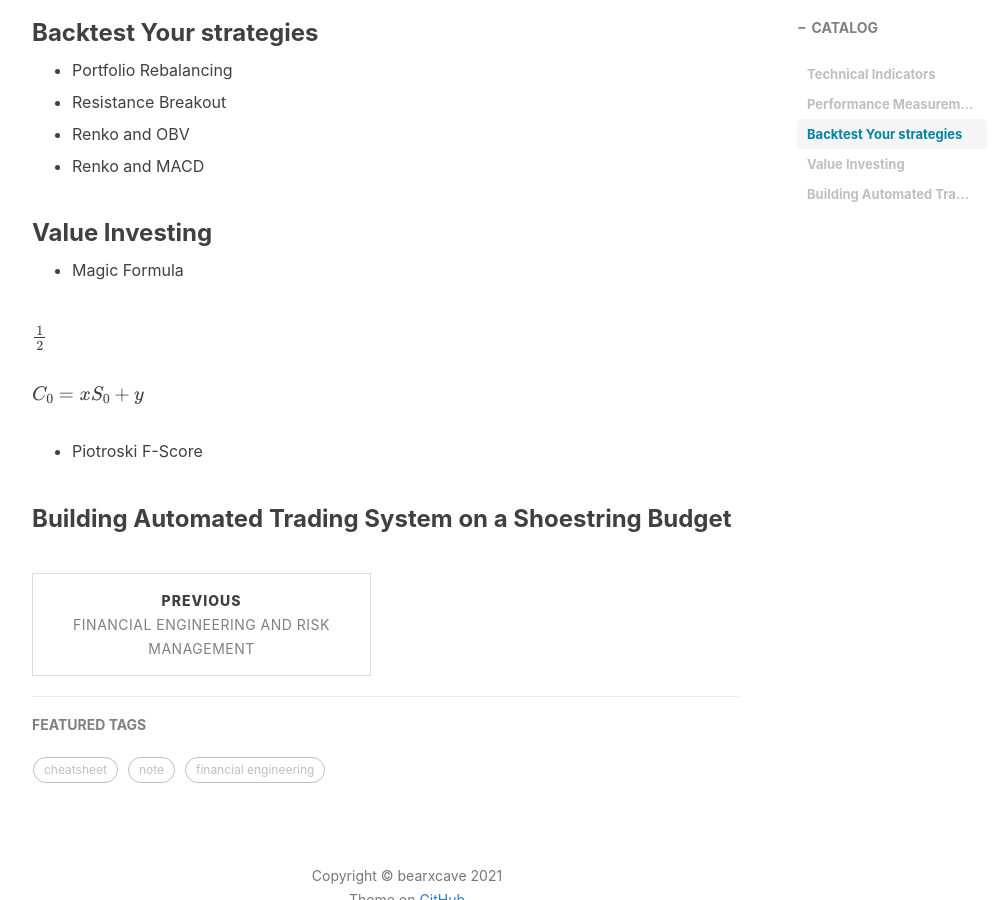
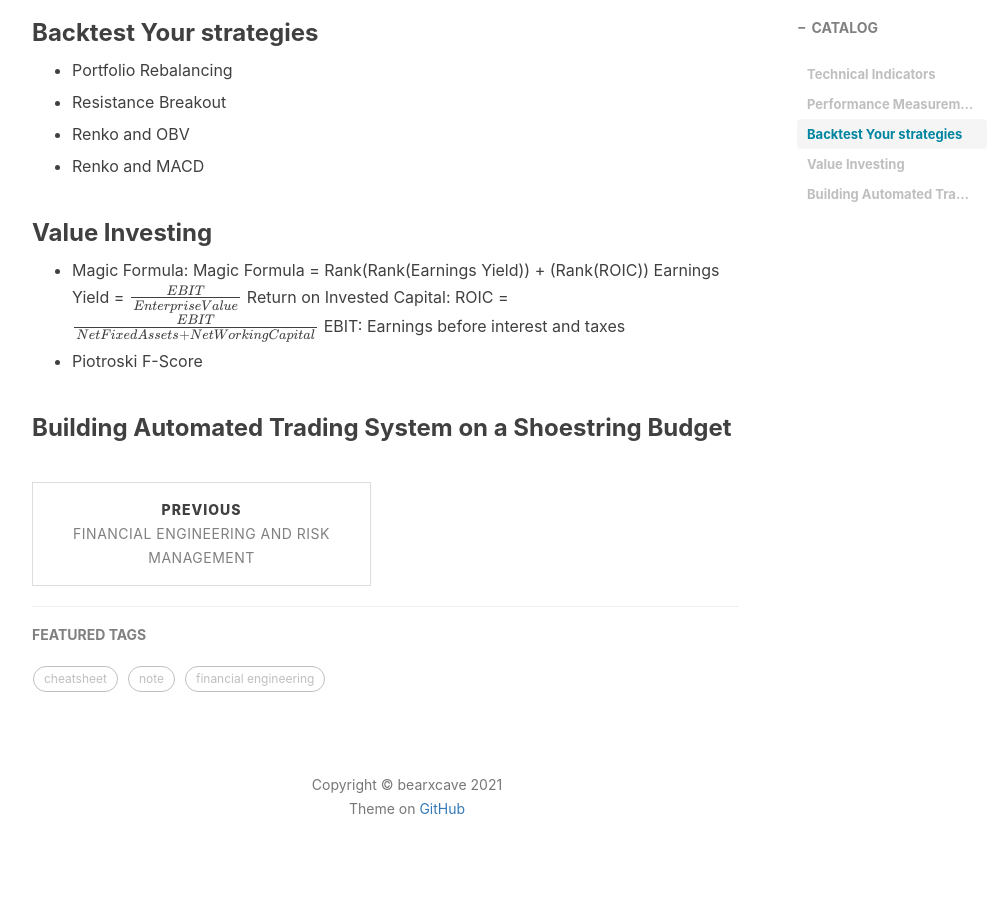
Before and after one commit to Bearxcave/Bearxcave.github.io, a Jekyll site: the page built from _posts/2021-05-01-algorithmic-trading.md, in a window 1280 px wide and 900 px high, scrolled down 949 px. Shown: the whole window, without its empty margins (233-1236 px from the left). Built offline with Jekyll 4.4.1, drawn with Linux system fonts in a browser that asks for light colours; nearby versions of some CDN libraries; formulas are drawn with MathJax 3; comment, search, counter and statistics services are not loaded.

Commit message:
Update 2021-05-01-algorithmic-trading.md

```diff
--- a/_posts/2021-05-01-algorithmic-trading.md
+++ b/_posts/2021-05-01-algorithmic-trading.md
@@ -47,11 +47,10 @@ import
 
 ### Value Investing
 
-* Magic Formula
-
-$ \frac{1}{2} $
-
-$C_0 = x S_0 + y$
+* Magic Formula: Magic Formula = Rank(Rank(Earnings Yield)) + (Rank(ROIC))
+Earnings Yield = $\frac{EBIT}{Enterprise Value}$
+Return on Invested Capital: ROIC = $\frac{EBIT}{Net Fixed Assets + Net Working Capital}$
+EBIT: Earnings before interest and taxes
 
 * Piotroski F-Score
 
```
